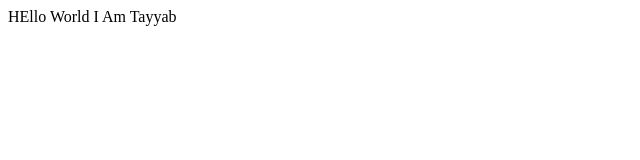
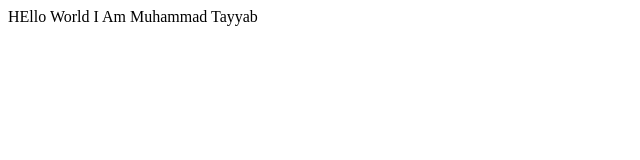
Before and after one commit to Muhammad-Tayyab1/Bootcamp, a plain HTML site: page index.html in a window 1280 px wide. Shown: the whole page, without its empty margins (0-640 px from the left). Drawn offline with Linux system fonts and the light colour scheme.

Commit message:
Update index.html
new update

```diff
--- a/index.html
+++ b/index.html
@@ -7,7 +7,7 @@
 </head>
 <body>
     <div>
-    HEllo World I Am Tayyab
+    HEllo World I Am Muhammad Tayyab
 </div>
 </body>
 </html>
```
